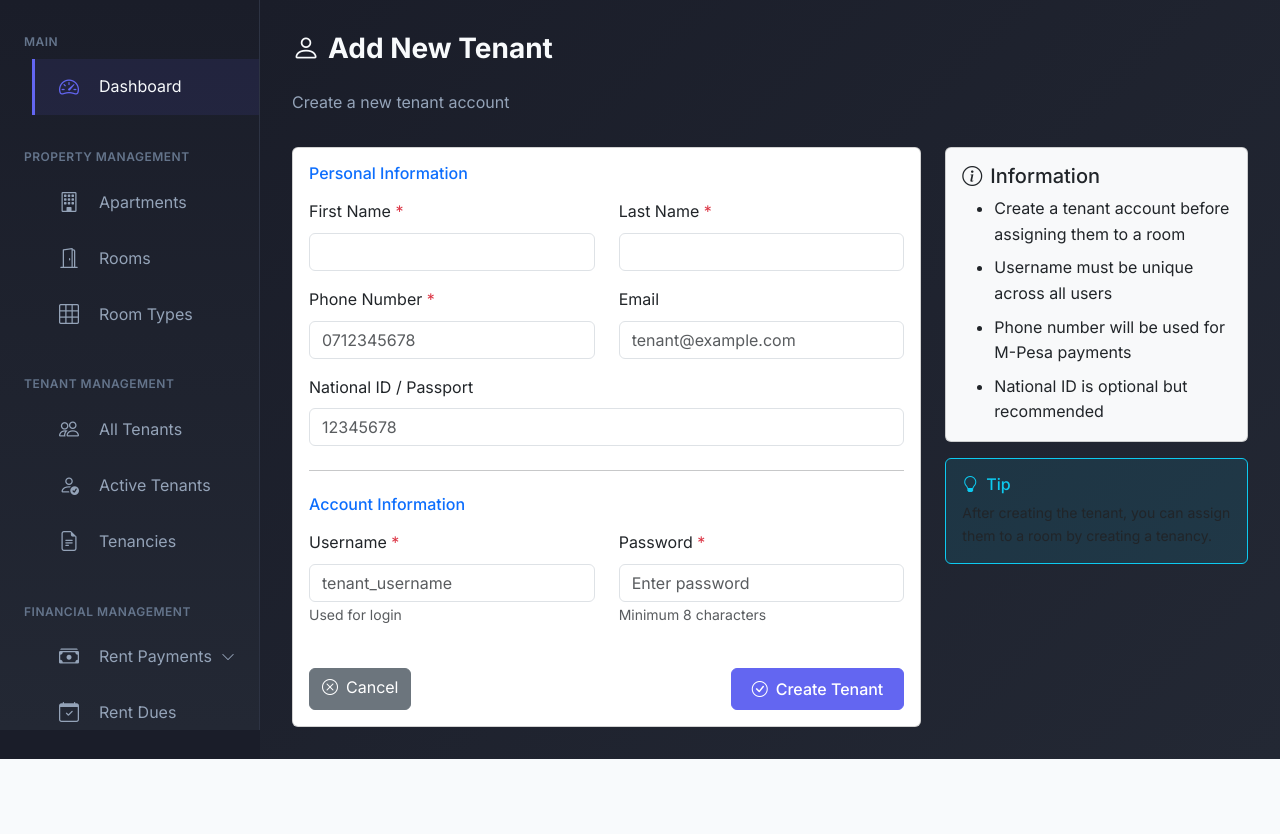
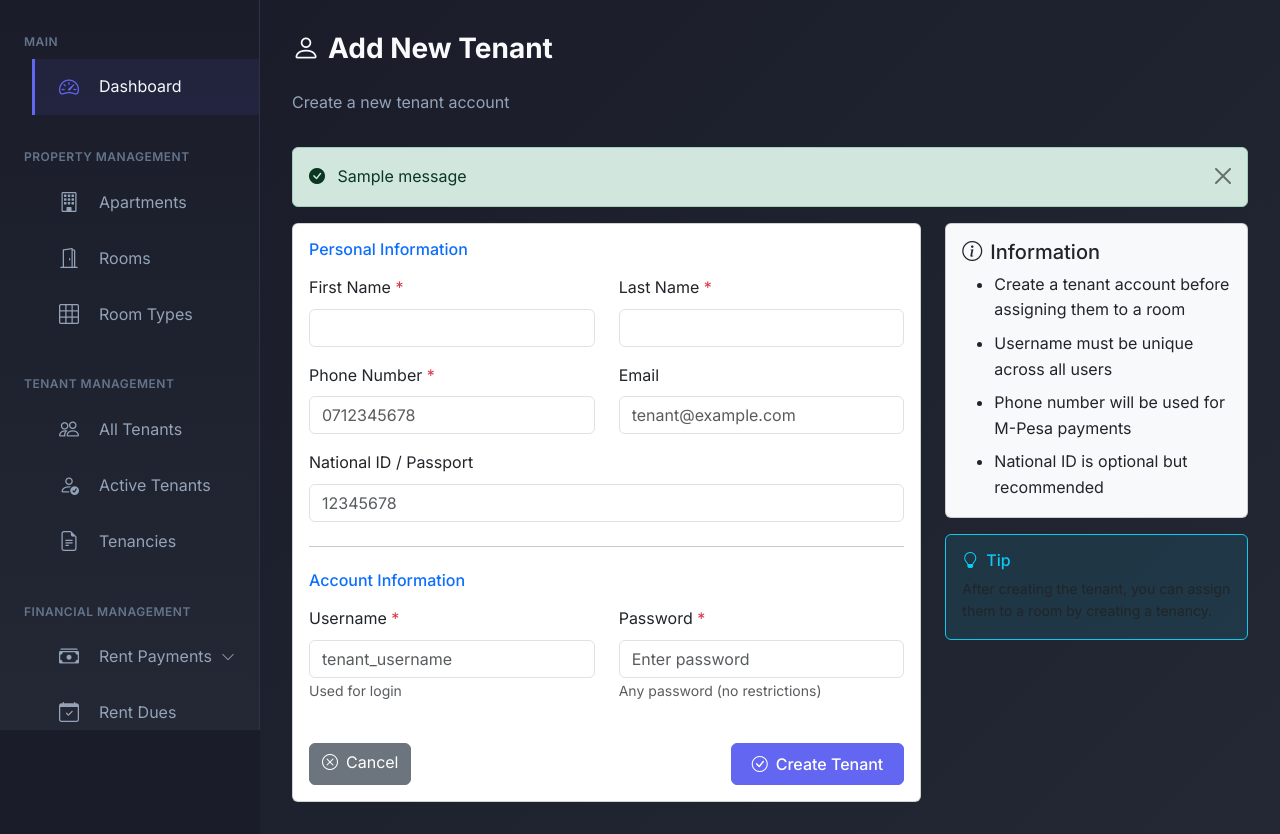
Before and after one commit to steve-ongera/-Qwetu-Rental-Management-System, a Django app: page /tenants/create/ in a window 1280 px wide. Shown: the part 70-904 px from the top of the page. Before the commit the page ends 829 px from the top, so only its background shows below. Run offline with Django 5.2, Linux system fonts and the light colour scheme; a user stored in the database is signed in; tables that the repository leaves empty hold one stand-in row (values such as "Sample post"); one stand-in notice (Sample message) is shown.

Commit message:
made updates

```diff
--- a/rental_app/views.py
+++ b/rental_app/views.py
@@ -1041,18 +1041,21 @@ def tenant_detail(request, pk):
 
     return render(request, 'tenants/tenant_detail.html', context)
 
+from django.contrib.auth.hashers import make_password
+from django.db import IntegrityError
+
 @login_required
 def tenant_create(request):
     """Create new tenant (user account)"""
     if request.method == 'POST':
         # Get form data
-        first_name = request.POST.get('first_name')
-        last_name = request.POST.get('last_name')
-        email = request.POST.get('email')
-        phone_number = request.POST.get('phone_number')
-        national_id = request.POST.get('national_id')
-        username = request.POST.get('username')
-        password = request.POST.get('password')
+        first_name = request.POST.get('first_name', '').strip()
+        last_name = request.POST.get('last_name', '').strip()
+        email = request.POST.get('email', '').strip()
+        phone_number = request.POST.get('phone_number', '').strip()
+        national_id = request.POST.get('national_id', '').strip()
+        username = request.POST.get('username', '').strip()
+        password = request.POST.get('password', '')
 
         # Validation
         if not all([first_name, last_name, phone_number, username, password]):
@@ -1075,19 +1078,36 @@ def tenant_create(request):
             return render(request, 'tenants/tenant_form.html', {'form_data': request.POST})
 
         try:
-            tenant = User.objects.create_user(
+            # Create tenant without password validation
+            tenant = User(
                 username=username,
-                password=password,
                 first_name=first_name,
                 last_name=last_name,
                 email=email,
                 phone_number=phone_number,
                 national_id=national_id if national_id else None,
                 user_type='tenant',
-                user_status='active'
+                user_status='active',
+                password=make_password(password)  # Hash password manually
             )
+            tenant.save()
+
             messages.success(request, f'Tenant "{tenant.get_full_name()}" created successfully!')
             return redirect('tenant_detail', pk=tenant.pk)
+
+        except IntegrityError as e:
+            # Catch database integrity errors (unique constraints)
+            error_msg = str(e)
+            if 'phone_number' in error_msg:
+                messages.error(request, 'Phone number already exists.')
+            elif 'national_id' in error_msg:
+                messages.error(request, 'National ID already exists.')
+            elif 'username' in error_msg:
+                messages.error(request, 'Username already exists.')
+            else:
+                messages.error(request, f'Database error: {error_msg}')
+            return render(request, 'tenants/tenant_form.html', {'form_data': request.POST})
+
         except Exception as e:
             messages.error(request, f'Error creating tenant: {str(e)}')
             return render(request, 'tenants/tenant_form.html', {'form_data': request.POST})
--- a/templates/tenants/tenant_form.html
+++ b/templates/tenants/tenant_form.html
@@ -9,6 +9,25 @@
     </h1>
     <p class="page-subtitle">{% if is_edit %}Update tenant information{% else %}Create a new tenant account{% endif %}</p>
 </div>
+
+<!-- Error/Success Messages -->
+{% if messages %}
+    {% for message in messages %}
+        <div class="alert alert-{{ message.tags }} alert-dismissible fade show" role="alert">
+            {% if message.tags == 'error' or message.tags == 'danger' %}
+                <i class="bi bi-exclamation-triangle-fill me-2"></i>
+            {% elif message.tags == 'success' %}
+                <i class="bi bi-check-circle-fill me-2"></i>
+            {% elif message.tags == 'warning' %}
+                <i class="bi bi-exclamation-circle-fill me-2"></i>
+            {% else %}
+                <i class="bi bi-info-circle-fill me-2"></i>
+            {% endif %}
+            {{ message }}
+            <button type="button" class="btn-close" data-bs-dismiss="alert" aria-label="Close"></button>
+        </div>
+    {% endfor %}
+{% endif %}
 
 <div class="row">
     <div class="col-lg-8">
@@ -86,7 +105,7 @@
                             <label for="password" class="form-label">Password <span class="text-danger">*</span></label>
                             <input type="password" class="form-control" id="password" name="password"
                                    placeholder="Enter password" required>
-                            <small class="text-muted">Minimum 8 characters</small>
+                            <small class="text-muted">Any password (no restrictions)</small>
                         </div>
                     </div>
                     {% endif %}
```
Also changed, not shown: db.sqlite3.
